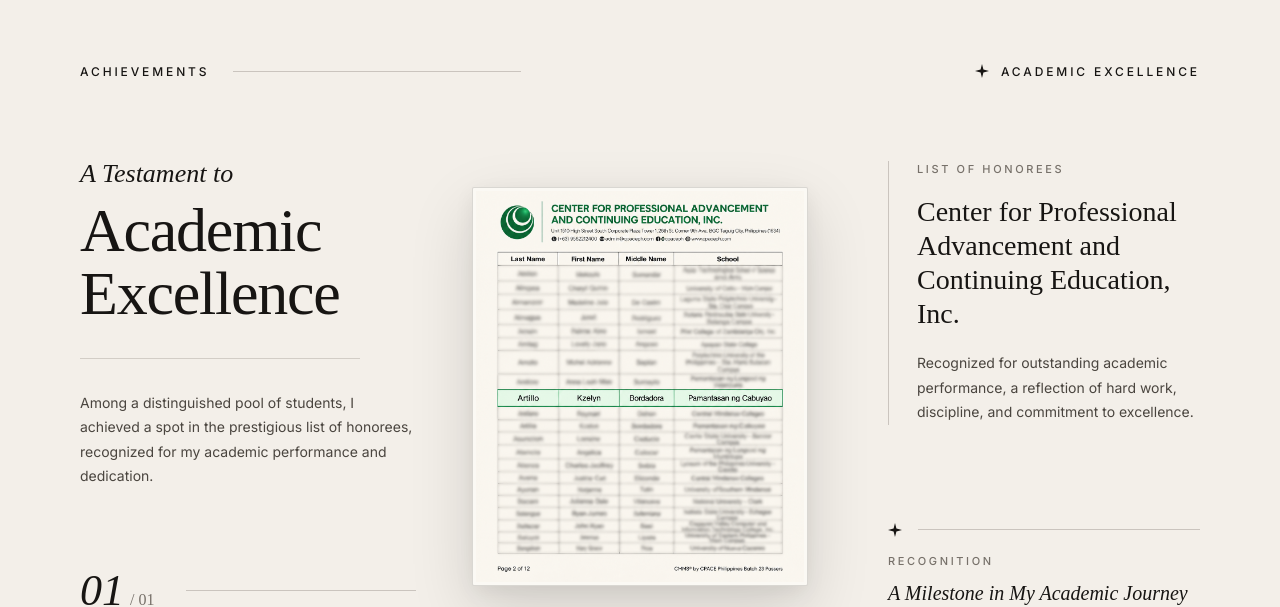
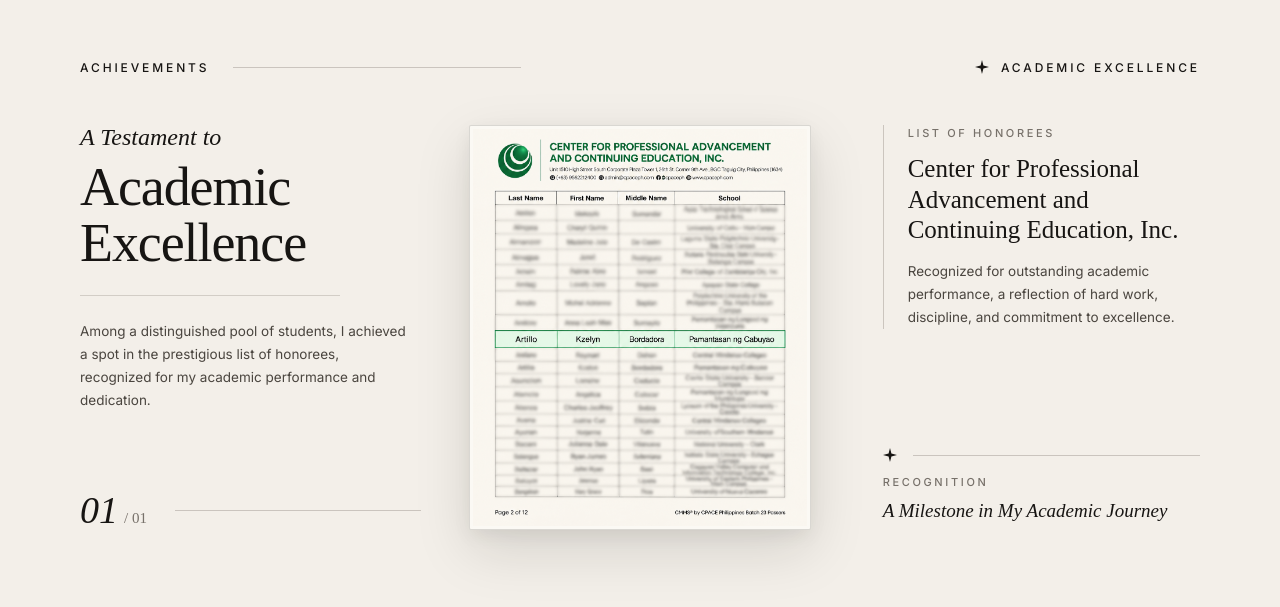
Before and after one commit to vardzz/kzelyn.me, a Next.js app: page / in a window 1280 px wide. Shown: the part 3593-4200 px from the top of the page. Built offline with nearby package versions, Linux system fonts and the light colour scheme; a web font is replaced by a local one.

Commit message:
feat: add Achievement component for academic recognition showcase

```diff
--- a/src/components/Achievement.tsx
+++ b/src/components/Achievement.tsx
@@ -6,13 +6,13 @@ export function Achievement() {
   return (
     <section
       id="achievements"
-      className="relative w-full pt-20 sm:pt-24 lg:pt-32 pb-36 sm:pb-44 lg:pb-56 xl:pb-64 px-6 sm:px-10 md:px-14 lg:px-16 xl:px-20 bg-[#F3EFE9] text-[#171513] overflow-hidden"
+      className="relative w-full min-h-[calc(100vh-5rem)] flex flex-col justify-center scroll-mt-20 lg:scroll-mt-24 py-12 sm:py-16 lg:py-20 px-6 sm:px-10 md:px-14 lg:px-16 xl:px-20 bg-[#F3EFE9] text-[#171513] overflow-hidden"
       aria-label="Achievements"
     >
-      <div className="max-w-[1360px] mx-auto w-full relative">
+      <div className="max-w-[1360px] mx-auto w-full relative my-auto">
 
         {/* ================= TOP BAR ================= */}
-        <div className="flex items-center justify-between mb-12 sm:mb-16 lg:mb-20">
+        <div className="flex items-center justify-between mb-8 sm:mb-10 lg:mb-12">
           {/* Left: ACHIEVEMENTS + Hairline */}
           <div className="flex items-center gap-5 sm:gap-6 flex-1 pr-6">
             <span className="font-sans font-medium text-[11px] sm:text-[12px] tracking-[0.24em] text-[#171513] uppercase select-none shrink-0">
@@ -37,46 +37,46 @@ export function Achievement() {
         </div>
 
         {/* ================= MAIN 3-COLUMN EDITORIAL GRID ================= */}
-        <div className="grid grid-cols-1 lg:grid-cols-12 gap-12 lg:gap-8 xl:gap-14 items-center">
+        <div className="grid grid-cols-1 lg:grid-cols-12 gap-10 lg:gap-8 xl:gap-12 items-center">
 
           {/* ========== LEFT COLUMN ========== */}
           <div className="lg:col-span-4 flex flex-col justify-between self-stretch z-10">
             <div>
               {/* Eyebrow */}
-              <p className="font-serif italic text-[22px] sm:text-[24px] lg:text-[26px] font-normal text-[#171513] leading-none mb-3">
+              <p className="font-serif italic text-[20px] sm:text-[22px] lg:text-[24px] font-normal text-[#171513] leading-none mb-2.5">
                 A Testament to
               </p>
 
               {/* Main Headline */}
-              <h2 className="font-serif text-[42px] sm:text-[50px] lg:text-[56px] xl:text-[62px] font-normal leading-[1.02] tracking-[-0.02em] text-[#171513]">
+              <h2 className="font-serif text-[38px] sm:text-[44px] lg:text-[48px] xl:text-[54px] font-normal leading-[1.04] tracking-[-0.02em] text-[#171513]">
                 Academic<br />Excellence
               </h2>
 
               {/* Divider Hairline */}
-              <div className="w-full max-w-[280px] h-[1px] bg-[#A9A39B]/45 my-7 sm:my-8" aria-hidden="true" />
+              <div className="w-full max-w-[260px] h-[1px] bg-[#A9A39B]/45 my-5 sm:my-6" aria-hidden="true" />
 
               {/* Narrative Copy */}
-              <p className="font-sans text-[13px] sm:text-[14px] text-[#4A453F] leading-[1.75] max-w-[340px]">
+              <p className="font-sans text-[13px] sm:text-[13.5px] text-[#4A453F] leading-[1.7] max-w-[330px]">
                 Among a distinguished pool of students, I achieved a spot in the prestigious list of honorees, recognized for my academic performance and dedication.
               </p>
             </div>
 
             {/* Bottom: 01 / 01 Counter + Horizontal Line */}
-            <div className="flex items-center pt-10 sm:pt-14 lg:pt-20">
+            <div className="flex items-center pt-6 sm:pt-8 lg:pt-10">
               <div className="flex items-baseline shrink-0">
-                <span className="font-serif italic text-[38px] sm:text-[44px] font-normal text-[#171513] leading-none">
+                <span className="font-serif italic text-[34px] sm:text-[38px] font-normal text-[#171513] leading-none">
                   01
                 </span>
-                <span className="font-serif text-[15px] sm:text-[16px] text-[#77716A] font-normal ml-1.5">
+                <span className="font-serif text-[14px] sm:text-[15px] text-[#77716A] font-normal ml-1.5">
                   / 01
                 </span>
               </div>
-              <div className="h-[1px] bg-[#A9A39B]/55 flex-1 ml-6 sm:ml-8" aria-hidden="true" />
+              <div className="h-[1px] bg-[#A9A39B]/55 flex-1 ml-5 sm:ml-7" aria-hidden="true" />
             </div>
           </div>
 
           {/* ========== CENTER COLUMN: DOCUMENT SHOWCASE & AURA ========== */}
-          <div className="lg:col-span-4 flex items-center justify-center relative py-6 lg:py-0">
+          <div className="lg:col-span-4 flex items-center justify-center relative py-4 lg:py-0">
 
             {/* Concentric Circular Rings in Background */}
             <div
@@ -84,13 +84,13 @@ export function Achievement() {
               aria-hidden="true"
             >
               {/* Inner Circle */}
-              <div className="w-[440px] h-[440px] sm:w-[500px] sm:h-[500px] lg:w-[530px] lg:h-[530px] rounded-full border border-[#A9A39B]/35 absolute" />
+              <div className="w-[380px] h-[380px] sm:w-[430px] sm:h-[430px] lg:w-[460px] lg:h-[460px] rounded-full border border-[#A9A39B]/35 absolute" />
               {/* Outer Circle */}
-              <div className="w-[620px] h-[620px] sm:w-[700px] sm:h-[700px] lg:w-[740px] lg:h-[740px] rounded-full border border-[#A9A39B]/25 absolute" />
+              <div className="w-[530px] h-[530px] sm:w-[590px] sm:h-[590px] lg:w-[630px] lg:h-[630px] rounded-full border border-[#A9A39B]/25 absolute" />
             </div>
 
             {/* Document Frame */}
-            <div className="relative w-full max-w-[380px] sm:max-w-[430px] lg:max-w-[440px] bg-[#FBF9F4] rounded-[2px] shadow-[0_24px_65px_rgba(23,21,19,0.14),0_6px_20px_rgba(23,21,19,0.06)] border border-[#171513]/15 p-[2px] sm:p-[3px] transition-transform duration-500 hover:scale-[1.015]">
+            <div className="relative w-full max-w-[320px] sm:max-w-[350px] lg:max-w-[370px] xl:max-w-[385px] bg-[#FBF9F4] rounded-[2px] shadow-[0_20px_55px_rgba(23,21,19,0.13),0_6px_18px_rgba(23,21,19,0.06)] border border-[#171513]/15 p-[2px] sm:p-[3px] transition-transform duration-500 hover:scale-[1.015]">
               <Image
                 src="/CMMS-pic.png"
                 alt="List of Honorees - Center for Professional Advancement and Continuing Education, Inc."
@@ -106,26 +106,26 @@ export function Achievement() {
           <div className="lg:col-span-4 flex flex-col justify-between self-stretch z-10 lg:pl-4 xl:pl-6">
 
             {/* Top Block with Left Vertical Hairline */}
-            <div className="border-l border-[#A9A39B]/55 pl-6 sm:pl-7">
-              <span className="font-sans font-medium text-[10px] sm:text-[11px] tracking-[0.24em] text-[#77716A] uppercase mb-4 block select-none">
+            <div className="border-l border-[#A9A39B]/55 pl-5 sm:pl-6">
+              <span className="font-sans font-medium text-[10px] sm:text-[11px] tracking-[0.24em] text-[#77716A] uppercase mb-3 block select-none">
                 LIST OF HONOREES
               </span>
 
-              <h3 className="font-serif text-[23px] sm:text-[26px] lg:text-[28px] font-normal leading-[1.22] text-[#171513] mb-5">
+              <h3 className="font-serif text-[21px] sm:text-[23px] lg:text-[25px] font-normal leading-[1.22] text-[#171513] mb-3.5">
                 Center for Professional<br />
                 Advancement and<br />
                 Continuing Education, Inc.
               </h3>
 
-              <p className="font-sans text-[13px] sm:text-[14px] text-[#4A453F] leading-[1.75] max-w-[340px]">
+              <p className="font-sans text-[13px] sm:text-[13.5px] text-[#4A453F] leading-[1.7] max-w-[330px]">
                 Recognized for outstanding academic performance, a reflection of hard work, discipline, and commitment to excellence.
               </p>
             </div>
 
             {/* Bottom Block: Star, Hairline, Tag & Subtitle */}
-            <div className="pt-10 sm:pt-14 lg:pt-20">
+            <div className="pt-6 sm:pt-8 lg:pt-10">
               {/* Star + Hairline extending rightwards */}
-              <div className="flex items-center gap-4 mb-4">
+              <div className="flex items-center gap-4 mb-3">
                 <svg
                   className="w-3.5 h-3.5 text-[#171513] fill-current shrink-0"
                   viewBox="0 0 24 24"
@@ -137,12 +137,12 @@ export function Achievement() {
               </div>
 
               {/* Tag */}
-              <span className="font-sans font-medium text-[10px] sm:text-[11px] tracking-[0.24em] text-[#77716A] uppercase mb-1.5 block select-none">
+              <span className="font-sans font-medium text-[10px] sm:text-[11px] tracking-[0.24em] text-[#77716A] uppercase mb-1 block select-none">
                 RECOGNITION
               </span>
 
               {/* Subtitle */}
-              <p className="font-serif italic text-[17px] sm:text-[19px] lg:text-[20px] font-normal text-[#171513] pb-1">
+              <p className="font-serif italic text-[16px] sm:text-[18px] lg:text-[19px] font-normal text-[#171513] pb-1">
                 A Milestone in My Academic Journey
               </p>
             </div>
```
